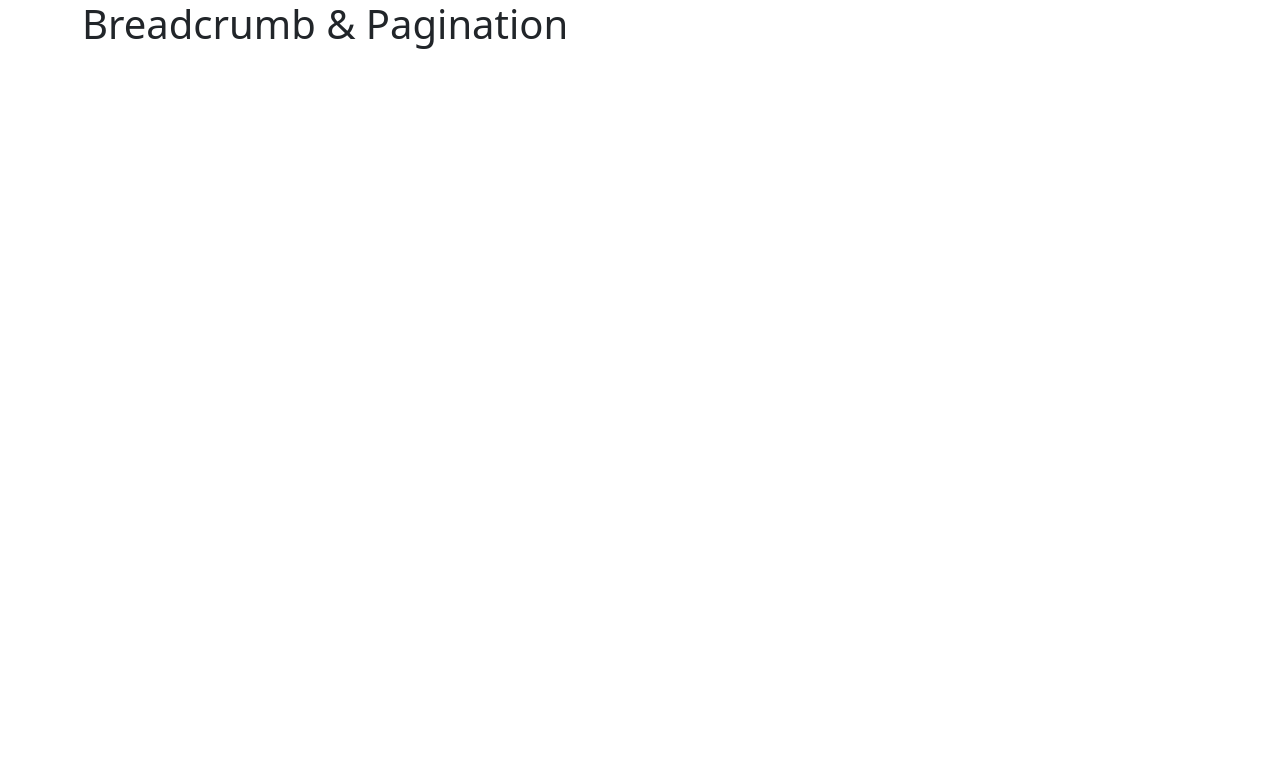
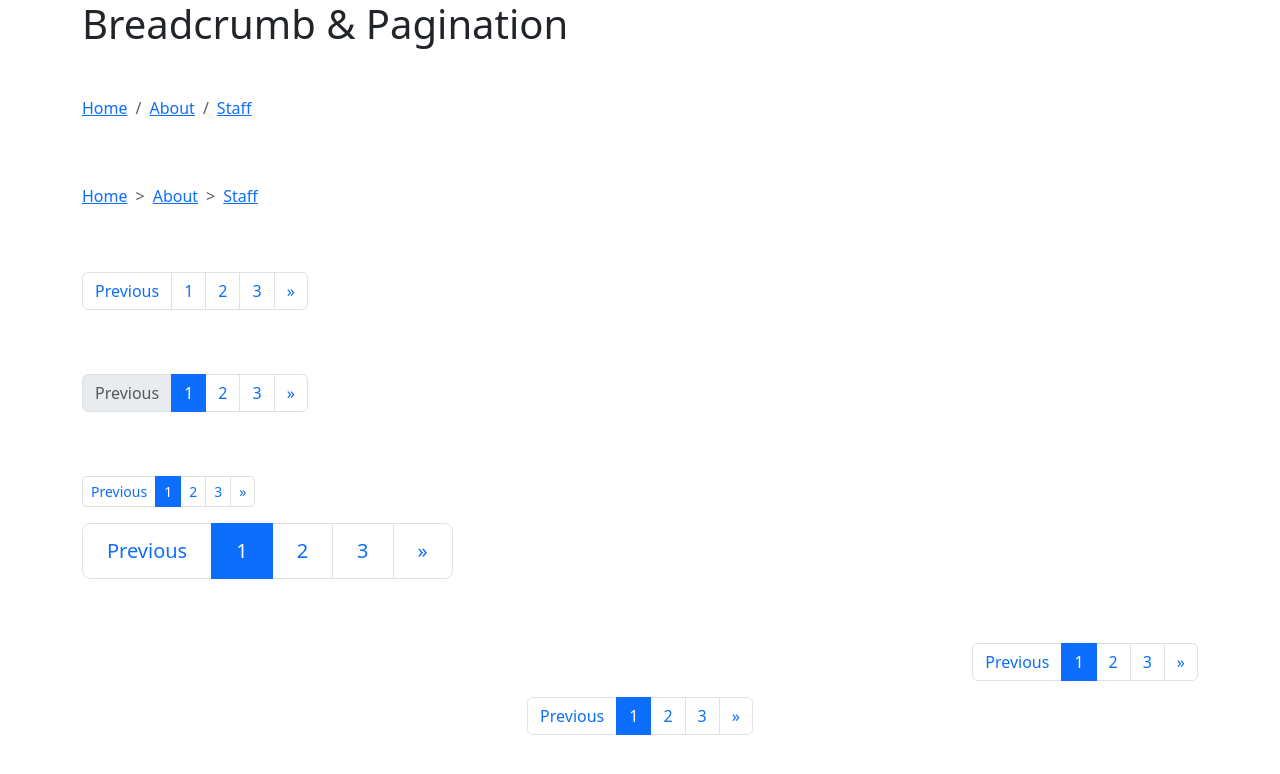
Before and after one commit to johnwr-response/boot5fsb5mw, a plain HTML site: page bootstrap-sandbox/18-breadcrumb-pagination.html in a window 1280 px wide. Drawn offline with Linux system fonts and the light colour scheme.

Commit message:
Breadcrumbs & Pagination

```diff
--- a/bootstrap-sandbox/18-breadcrumb-pagination.html
+++ b/bootstrap-sandbox/18-breadcrumb-pagination.html
@@ -12,26 +12,94 @@
       <h1 class="mb-5">Breadcrumb & Pagination</h1>
 
       <!-- Breadcrumb -->
+      <nav aria-label="breadcrumb">
+        <ol class="breadcrumb">
+          <li class="breadcrumb-item"><a href="#">Home</a></li>
+          <li class="breadcrumb-item"><a href="#">About</a></li>
+          <li class="breadcrumb-item active" aria-current="page"><a href="#">Staff</a></li>
+        </ol>
+      </nav>
 
       <br /><br />
 
       <!-- Dividers -->
+      <nav style="--bs-breadcrumb-divider: '>'" aria-label="breadcrumb">
+        <ol class="breadcrumb">
+          <li class="breadcrumb-item"><a href="#">Home</a></li>
+          <li class="breadcrumb-item"><a href="#">About</a></li>
+          <li class="breadcrumb-item active" aria-current="page"><a href="#">Staff</a></li>
+        </ol>
+      </nav>
 
       <br /><br />
 
       <!-- Pagination -->
+      <nav aria-label="page navigation">
+        <ul class="pagination">
+          <li class="page-item"><a href="#" class="page-link">Previous</a></li>
+          <li class="page-item"><a href="#" class="page-link">1</a></li>
+          <li class="page-item"><a href="#" class="page-link">2</a></li>
+          <li class="page-item"><a href="#" class="page-link">3</a></li>
+          <li class="page-item"><a href="#" class="page-link" aria-label="Next">&raquo;</a></li>
+        </ul>
+      </nav>
 
       <br /><br />
 
       <!-- Active & Disabled States -->
+      <nav aria-label="page navigation">
+        <ul class="pagination">
+          <li class="page-item disabled"><a href="#" class="page-link">Previous</a></li>
+          <li class="page-item active"><a href="#" class="page-link">1</a></li>
+          <li class="page-item"><a href="#" class="page-link">2</a></li>
+          <li class="page-item"><a href="#" class="page-link">3</a></li>
+          <li class="page-item"><a href="#" class="page-link" aria-label="Next">&raquo;</a></li>
+        </ul>
+      </nav>
 
       <br /><br />
 
       <!-- Sizing -->
+      <nav aria-label="page navigation">
+        <ul class="pagination pagination-sm">
+          <li class="page-item"><a href="#" class="page-link">Previous</a></li>
+          <li class="page-item active"><a href="#" class="page-link">1</a></li>
+          <li class="page-item"><a href="#" class="page-link">2</a></li>
+          <li class="page-item"><a href="#" class="page-link">3</a></li>
+          <li class="page-item"><a href="#" class="page-link" aria-label="Next">&raquo;</a></li>
+        </ul>
+      </nav>
+      <nav aria-label="page navigation">
+        <ul class="pagination pagination-lg">
+          <li class="page-item"><a href="#" class="page-link">Previous</a></li>
+          <li class="page-item active"><a href="#" class="page-link">1</a></li>
+          <li class="page-item"><a href="#" class="page-link">2</a></li>
+          <li class="page-item"><a href="#" class="page-link">3</a></li>
+          <li class="page-item"><a href="#" class="page-link" aria-label="Next">&raquo;</a></li>
+        </ul>
+      </nav>
 
       <br /><br />
 
       <!-- Alignment -->
+      <nav aria-label="page navigation">
+        <ul class="pagination justify-content-end">
+          <li class="page-item"><a href="#" class="page-link">Previous</a></li>
+          <li class="page-item active"><a href="#" class="page-link">1</a></li>
+          <li class="page-item"><a href="#" class="page-link">2</a></li>
+          <li class="page-item"><a href="#" class="page-link">3</a></li>
+          <li class="page-item"><a href="#" class="page-link" aria-label="Next">&raquo;</a></li>
+        </ul>
+      </nav>
+      <nav aria-label="page navigation">
+        <ul class="pagination justify-content-center">
+          <li class="page-item"><a href="#" class="page-link">Previous</a></li>
+          <li class="page-item active"><a href="#" class="page-link">1</a></li>
+          <li class="page-item"><a href="#" class="page-link">2</a></li>
+          <li class="page-item"><a href="#" class="page-link">3</a></li>
+          <li class="page-item"><a href="#" class="page-link" aria-label="Next">&raquo;</a></li>
+        </ul>
+      </nav>
 
       <!-- Don't go past here -->
     </div>
```
Also changed, not shown: NOTES.md (+5 -0 lines), bootstrap-sandbox/index.html (+6 -0 lines).
